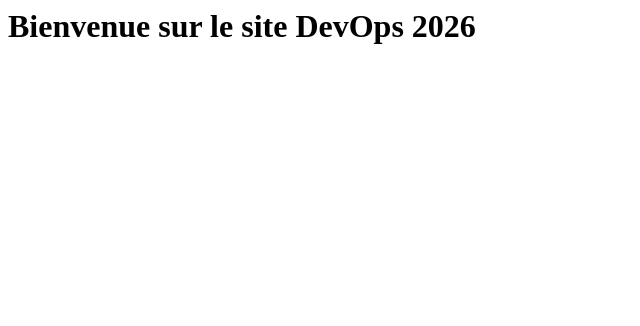
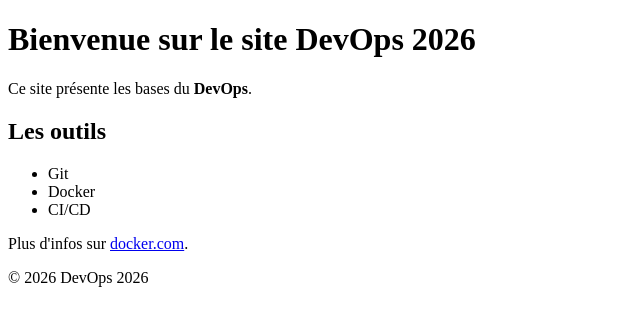
Before and after one commit to Hanen-All/Formation-DevOps, a plain HTML site: page index.html in a window 1280 px wide. Shown: the whole page, without its empty margins (0-640 px from the left). Drawn offline with Linux system fonts and the light colour scheme.

Commit message:
modification de fichier index.html

```diff
--- a/index.html
+++ b/index.html
@@ -1 +1,27 @@
-<h1>Bienvenue sur le site DevOps 2026</h1>
+<!DOCTYPE html>
+<html lang="fr">
+<head>
+  <meta charset="UTF-8">
+  <title>DevOps 2026</title>
+</head>
+<body>
+
+  <h1>Bienvenue sur le site DevOps 2026</h1>
+
+  <p>Ce site présente les bases du <strong>DevOps</strong>.</p>
+
+  <h2>Les outils</h2>
+  <ul>
+    <li>Git</li>
+    <li>Docker</li>
+    <li>CI/CD</li>
+  </ul>
+
+  <p>Plus d'infos sur <a href="https://www.docker.com">docker.com</a>.</p>
+
+  <footer>
+    <p>&copy; 2026 DevOps 2026</p>
+  </footer>
+
+</body>
+</html>
```
